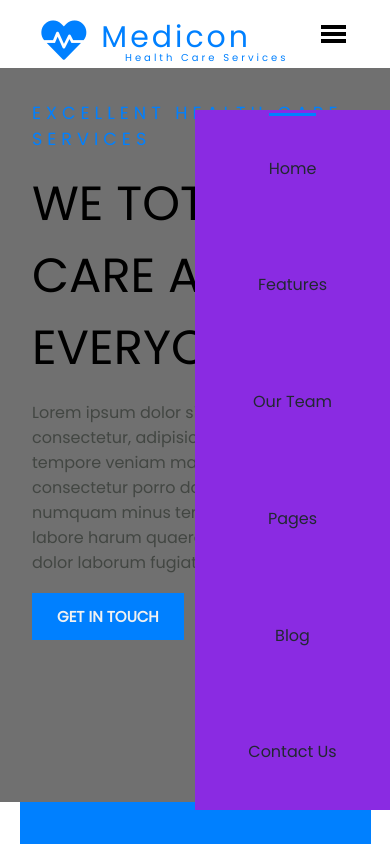
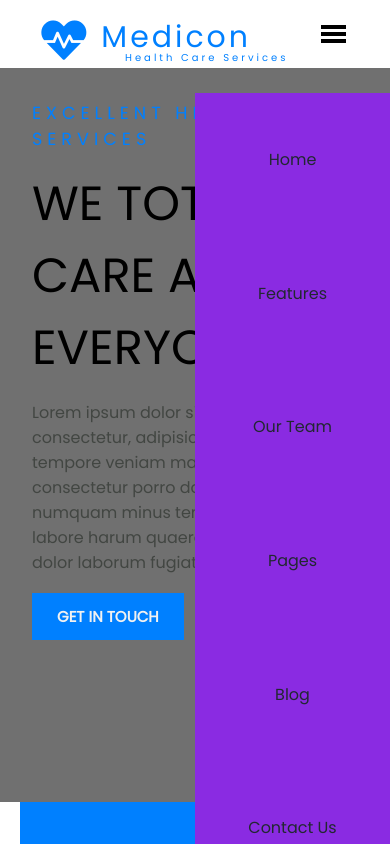
Before and after one commit to Manish889/task-1, a plain HTML site: page index.html in a window 390 px wide. Both pictures are taken after a click on the label 333 px from the left and 34 px from the top of the page. Shown: the top 844 px of the page. Drawn offline with Linux system fonts and the light colour scheme.

Commit message:
Update mobile.css

```diff
--- a/css/mobile.css
+++ b/css/mobile.css
@@ -5,21 +5,26 @@
     top: 50px;
     left: 125px;
   }
-
   .navbar {
     min-height: 5vh;
     padding: 0.5rem;
   }
-
   .nav-links {
     position: absolute;
-    top: 13vh;
+    top: 11vh;
     right: 0;
     width: 50%;
     background-color: blueviolet;
-    height: 83vh;
+    height: 95vh;
     display: none;
     transform: translateX(100%);
+  }
+  .nav-active {
+    border-style: none;
+  }
+  .nav-links a:hover {
+    color: #0080ff;
+    border-style: none;
   }
 
   .burger {
```
